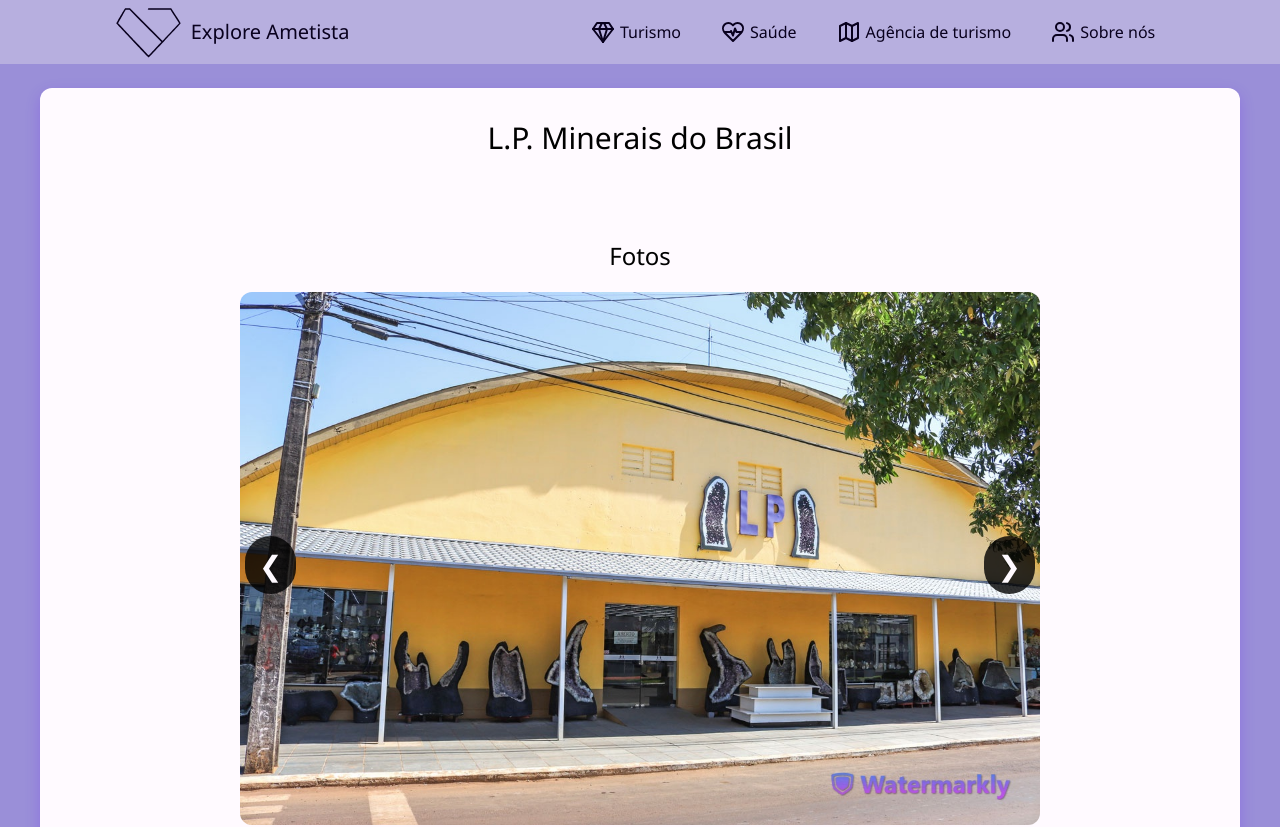
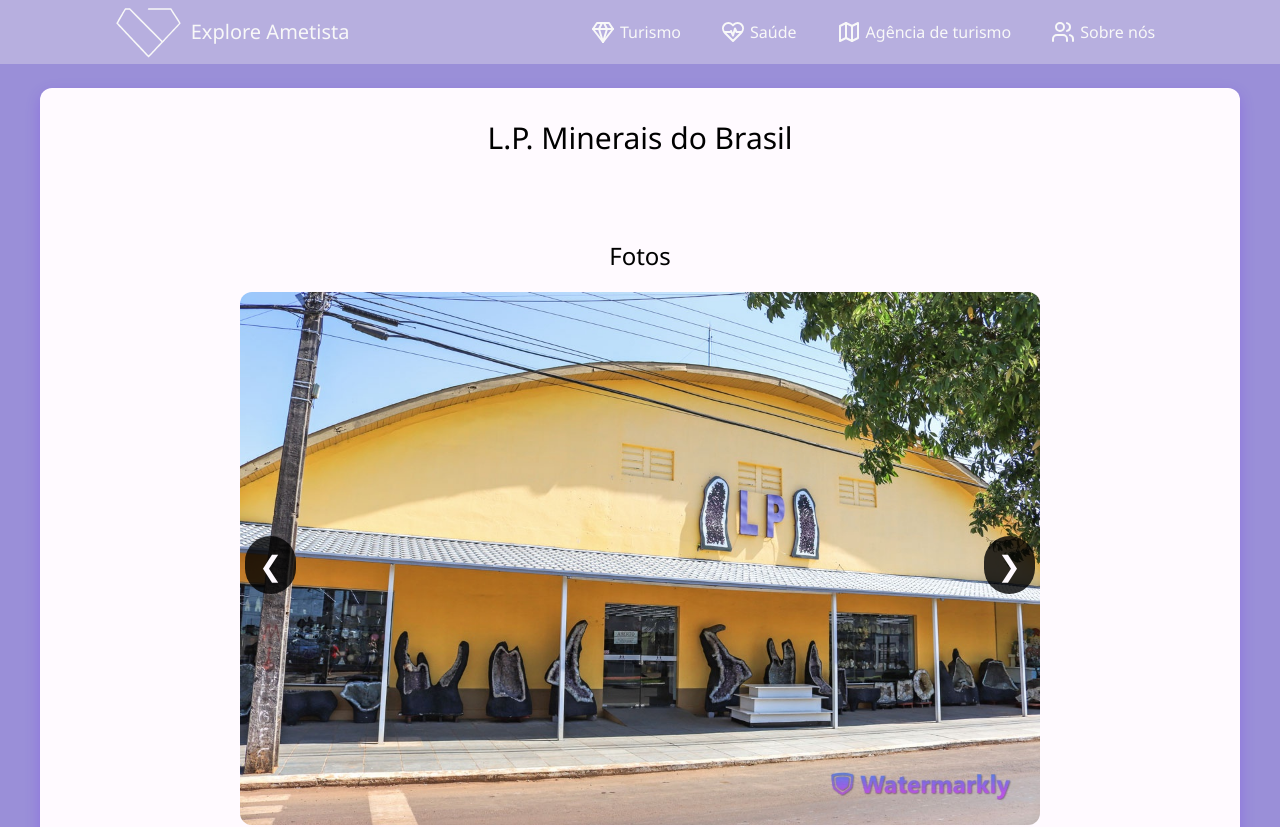
Before and after one commit to g8148/exploreametista, a Next.js app: page /lp in a window 1280 px wide. Shown: the top 827 px of the page. Built offline with nearby package versions, Linux system fonts and the light colour scheme.

Commit message:
mudança no loading das imagens

```diff
--- a/app/globals.css
+++ b/app/globals.css
@@ -4,6 +4,7 @@
 
 :root {
   --black: #09011e;
+  --white: #f8f8f8;
   --background: #9a8fd8;
   --background-corpo: #fffaff;
   --header: #dad3ee;
--- a/app/page.jsx
+++ b/app/page.jsx
@@ -85,7 +85,7 @@
 
           <Card
             título="Mirante das Pedras"
-            texto="O passeio de Trenzinho das Pedras é um passeio diferenciado onde o visitante tem a oportunidade de conhecer as belas paisagens da cidade e interior, em contato com a natureza."
+            texto="Convidamos você a desfrutar de uma visita a esta deslumbrante paisagem. O Mirante das Pedras transcende a mera localidade, proporcionando uma experiência de vida verdadeiramente única."
             link="mirantedaspedras"
             img={IMAGES.MirantedasPedras.Main}
           />
--- a/components/Card2.jsx
+++ b/components/Card2.jsx
@@ -12,6 +12,7 @@
         src={img}
         className=" rounded-xl min-h-[214px] object-cover w-full"
         alt=""
+        loading="eager"
       />
       <div className="p-4 mt-auto flex flex-col h-full">
         <div className="text-2xl font-medium mb-4">{título}</div>
--- a/components/Cards.jsx
+++ b/components/Cards.jsx
@@ -11,6 +11,7 @@
         src={img}
         className=" rounded-xl min-h-[214px] object-cover"
         alt=""
+        loading="eager"
       />
       <div className="p-4 mt-auto flex flex-col h-full">
         <div className="text-2xl font-medium mb-4">{título}</div>
--- a/components/navbar.jsx
+++ b/components/navbar.jsx
@@ -6,7 +6,7 @@
       <header className="bg-[#b7afdf] flex gap-3 p-1 justify-around">
         <Link
           href="/"
-          className="flex gap-2 self-center font-medium text-xl items-center text-[--black]"
+          className="flex gap-2 self-center font-medium text-xl items-center text-[--white]"
         >
           <svg
             xmlns="http://www.w3.org/2000/svg"
@@ -26,7 +26,7 @@
         <div className="flex list-none gap-4 justify-evenly nav-itens">
           <Link
             href="/"
-            className="flex items-center gap-y-[3px] gap-x-[5px] font-medium p-3 duration-300 text-[--black] no-underline w-auto text-center m-auto flex-grow rounded-xl hover:bg-[rgba(0, 0, 0, 0.1)] hover:rounded-xl hover:bg-[#0000001a] nav-links"
+            className="flex items-center gap-y-[3px] gap-x-[5px] font-medium p-3 duration-300 text-[--white] no-underline w-auto text-center m-auto flex-grow rounded-xl hover:bg-[rgba(0, 0, 0, 0.1)] hover:rounded-xl hover:bg-[#0000001a] nav-links"
           >
             <svg
               xmlns="http://www.w3.org/2000/svg"
@@ -48,7 +48,7 @@
           </Link>
           <Link
             href="saude"
-            className="flex items-center gap-y-[3px] gap-x-[5px] font-medium p-3 duration-300 text-[--black] no-underline w-auto text-center m-auto flex-grow rounded-xl hover:bg-[rgba(0, 0, 0, 0.1)] hover:rounded-xl hover:bg-[#0000001a] nav-links"
+            className="flex items-center gap-y-[3px] gap-x-[5px] font-medium p-3 duration-300 text-[--white] no-underline w-auto text-center m-auto flex-grow rounded-xl hover:bg-[rgba(0, 0, 0, 0.1)] hover:rounded-xl hover:bg-[#0000001a] nav-links"
           >
             <svg
               xmlns="http://www.w3.org/2000/svg"
@@ -68,7 +68,7 @@
           </Link>
           <Link
             href="agenciadeturismo"
-            className="flex items-center gap-y-[3px] gap-x-[5px] font-medium p-3 duration-300 text-[--black] no-underline w-auto text-center m-auto flex-grow rounded-xl hover:bg-[rgba(0, 0, 0, 0.1)] hover:rounded-xl hover:bg-[#0000001a] nav-links"
+            className="flex items-center gap-y-[3px] gap-x-[5px] font-medium p-3 duration-300 text-[--white] no-underline w-auto text-center m-auto flex-grow rounded-xl hover:bg-[rgba(0, 0, 0, 0.1)] hover:rounded-xl hover:bg-[#0000001a] nav-links"
           >
             <svg
               xmlns="http://www.w3.org/2000/svg"
@@ -89,7 +89,7 @@
           </Link>
           <Link
             href="Sobre-nos"
-            className="flex items-center gap-y-[3px] gap-x-[5px] font-medium p-3 duration-300 text-[--black] no-underline w-auto text-center m-auto flex-grow rounded-xl hover:bg-[rgba(0, 0, 0, 0.1)] hover:rounded-xl hover:bg-[#0000001a] nav-links"
+            className="flex items-center gap-y-[3px] gap-x-[5px] font-medium p-3 duration-300 text-[--white] no-underline w-auto text-center m-auto flex-grow rounded-xl hover:bg-[rgba(0, 0, 0, 0.1)] hover:rounded-xl hover:bg-[#0000001a] nav-links"
           >
             <svg
               xmlns="http://www.w3.org/2000/svg"
--- a/components/slideshow.jsx
+++ b/components/slideshow.jsx
@@ -54,7 +54,7 @@
         <div>
           {imgs.map((img, index) => (
             <div className="mySlides fade" key={index}>
-              <Image src={img} alt="" />
+              <Image src={img} alt="" loading="eager" />
             </div>
           ))}
         </div>
@@ -67,7 +67,7 @@
       </div>
 
       <div className="dots">
-        {imgs.map((img, index) => (
+        {imgs.map((index) => (
           <span
             className={`dot ${slideIndex === index + 1 ? "active-dot" : ""}`}
             onClick={() => currentSlide(index + 1)}
```
